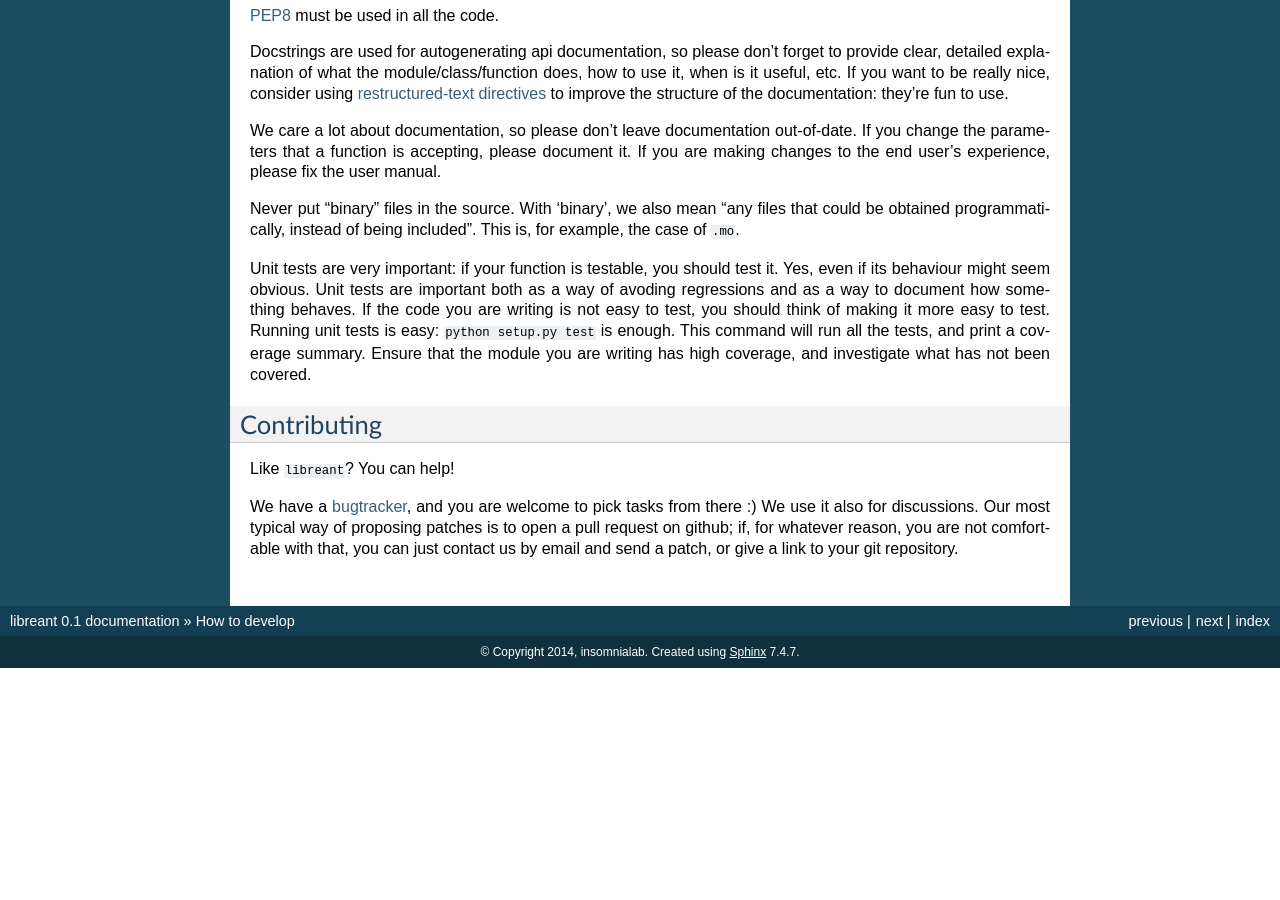
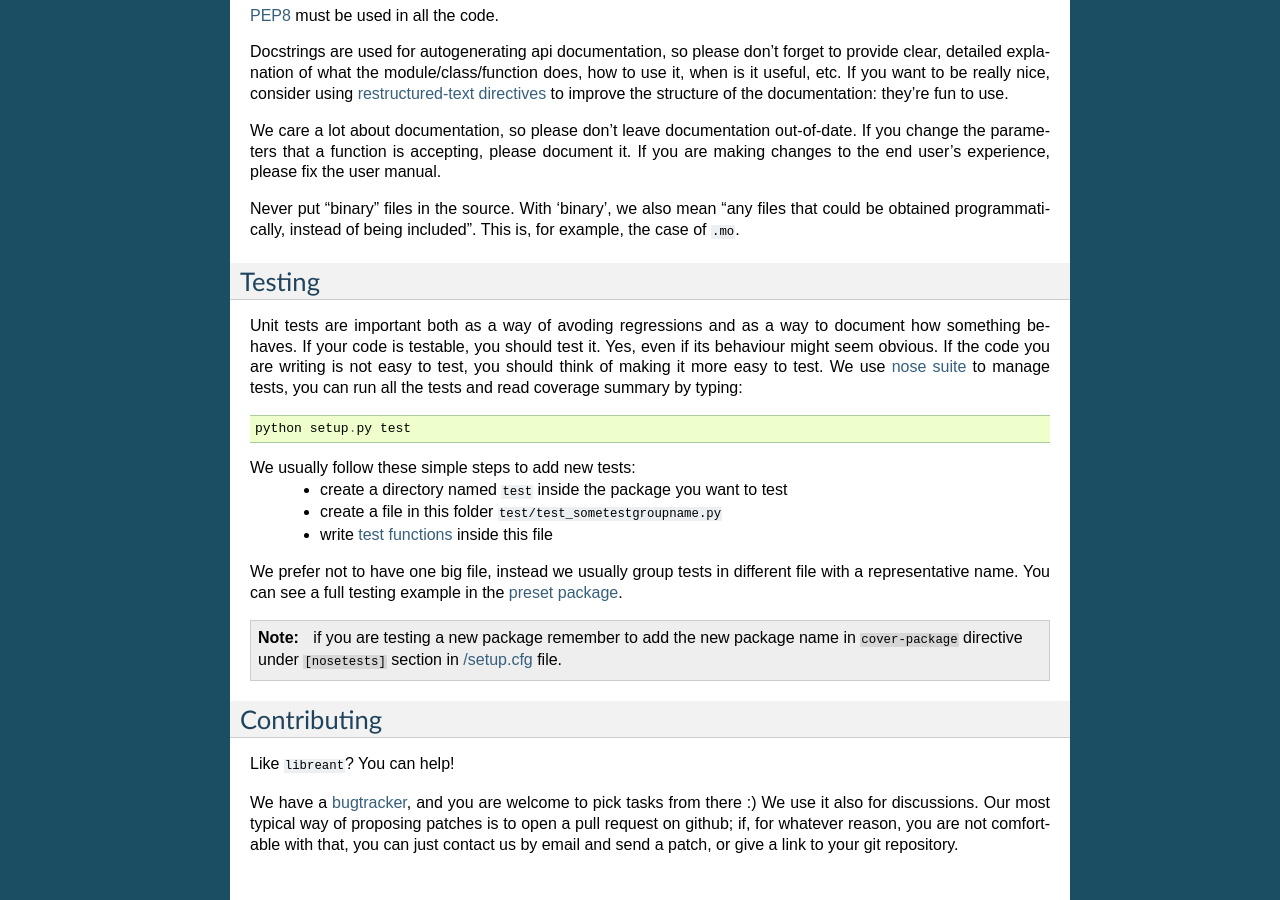
Before and after one commit to insomnia-lab/libreant, a Sphinx documentation site: the page built from doc/source/developer.rst, in a window 1280 px wide and 900 px high, scrolled down 2110 px. Built offline with Sphinx 7.4.7, drawn with Linux system fonts in a browser that asks for light colours; pages that are not in the unit, such as notebooks, are missing from menus; before the commit the page ends 2778 px from its top, so only the background shows below that.

Commit message:
[ doc ] moved and upgraded testing docs
fixes #113

```diff
--- a/doc/source/developer.rst
+++ b/doc/source/developer.rst
@@ -142,13 +142,26 @@ Never put "binary" files in the source. With 'binary', we also mean "any files
 that could be obtained programmatically, instead of being included". This is,
 for example, the case of ``.mo``.
 
-Unit tests are very important: if your function is testable, you should test
-it. Yes, even if its behaviour might seem obvious. Unit tests are important
-both as a way of avoding regressions and as a way to document how something
-behaves.
-If the code you are writing is not easy to test, you should think of making it
-more easy to test. Running unit tests is easy: ``python setup.py test`` is
-enough. This command will run all the tests, and print a coverage summary. Ensure that the module you are writing has high coverage, and investigate what has not been covered.
+Testing
+--------
+
+Unit tests are important both as a way of avoding regressions and as a way to document how something behaves.
+If your code is testable, you should test it. Yes, even if its behaviour might seem obvious.
+If the code you are writing is not easy to test, you should think of making it more easy to test.
+We use `nose suite`_ to manage tests, you can run all the tests and read coverage summary by typing::
+
+    python setup.py test
+
+We usually follow these simple steps to add new tests:
+ - create a directory named ``test`` inside the package you want to test
+ - create a file in this folder ``test/test_sometestgroupname.py``
+ - write `test functions`_ inside this file
+
+We prefer not to have one big file, instead we usually group tests in different file with a representative name.
+You can see a full testing example in the `preset package`_.
+
+.. note::
+    if you are testing a new package remember to add the new package name in ``cover-package`` directive under ``[nosetests]`` section in `/setup.cfg`_ file.
 
 Contributing
 ------------
@@ -174,3 +187,7 @@ git repository.
 .. _PEP8: https://www.python.org/dev/peps/pep-0008/
 .. _restructured-text directives: http://sphinx-doc.org/domains.html#signatures
 .. _restructuredText: http://sphinx-doc.org/rest.html
+.. _nose suite: https://nose.readthedocs.org
+.. _test functions: http://nose.readthedocs.org/en/latest/writing_tests.html#test-functions
+.. _/setup.cfg: https://github.com/insomnia-lab/libreant/blob/master/setup.cfg
+.. _preset package: https://github.com/insomnia-lab/libreant/tree/master/presets/test
```
Also changed, not shown: 1 other file.
